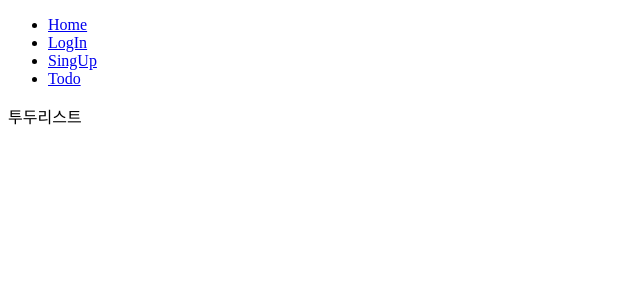
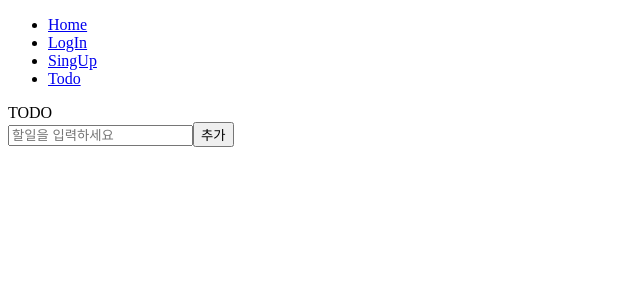
Before and after one commit to hayeonn2/wanted-pre-onboarding-frontend, a React (Create React App) app: page /todo in a window 1280 px wide. Shown: the top 300 px of the page, without its empty margins (0-640 px from the left). Built offline with nearby package versions, Linux system fonts and the light colour scheme; sample sign-in values are in the browser's storage.

Commit message:
[feat] 투두리스트에 할일 목록 추가하기 #13

```diff
--- a/src/App.js
+++ b/src/App.js
@@ -3,7 +3,7 @@ import Home from "./pages/Home";
 import SignUp from "./pages/SignUp";
 import SignIn from "./pages/SignIn";
 import NavBar from "./components/NavBar";
-import ToDoList from "./pages/ToDoList";
+import ToDo from "./pages/ToDo";
 import NotFound from "./pages/NotFound";
 //import "./index.css";
 
@@ -26,7 +26,7 @@ function App() {
           />
           <Route
             path="/todo"
-            element={!token ? <Navigate to="/signin" /> : <ToDoList />}
+            element={!token ? <Navigate to="/signin" /> : <ToDo />}
           />
           <Route path="/*" element={<NotFound />} />
         </Routes>
--- /dev/null
+++ b/src/components/AddToDoForm.jsx
@@ -0,0 +1,16 @@
+import { useState } from "react";
+
+export const AddToDoForm = ({ onSubmit, onChange, todo }) => {
+  return (
+    <form onSubmit={onSubmit}>
+      <input
+        data-testid="new-todo-input"
+        type="text"
+        value={todo}
+        onChange={onChange}
+        placeholder="할일을 입력하세요"
+      />
+      <button data-testid="new-todo-add-button">추가</button>
+    </form>
+  );
+};
--- /dev/null
+++ b/src/components/TodoItem.jsx
@@ -0,0 +1,12 @@
+export default function TodoItem({ todo }) {
+  return (
+    <li>
+      <label>
+        <input type="checkbox" />
+        <span>{todo}</span>
+      </label>
+      <button data-testid="modify-button">수정</button>
+      <button data-testid="delete-button">삭제</button>
+    </li>
+  );
+}
--- /dev/null
+++ b/src/pages/ToDo.jsx
@@ -0,0 +1,35 @@
+import { AddToDoForm } from "../components/AddToDoForm";
+import { useState } from "react";
+import TodoItem from "../components/TodoItem";
+
+const ToDo = () => {
+  const [todo, setTodo] = useState("");
+  const [todoList, setTodoList] = useState([]);
+
+  const addTodo = (e) => {
+    e.preventDefault();
+    setTodoList([...todoList, todo]);
+    setTodo("");
+    console.log("Add todo: " + todo);
+    console.log("todoId: " + todo.id);
+  };
+  return (
+    <div>
+      <div>TODO</div>
+      <AddToDoForm
+        onSubmit={addTodo}
+        todo={todo}
+        onChange={(e) => {
+          setTodo(e.target.value);
+        }}
+      />
+      <ul>
+        {todoList.map((todo, id) => (
+          <TodoItem key={id} todo={todo} />
+        ))}
+      </ul>
+    </div>
+  );
+};
+
+export default ToDo;
--- a/src/pages/ToDoList.jsx
+++ /dev/null
@@ -1,5 +0,0 @@
-const ToDoList = () => {
-  return <div>투두리스트</div>;
-};
-
-export default ToDoList;
```
Also changed, not shown: src/api/todo.js (added, +16 -0 lines).
